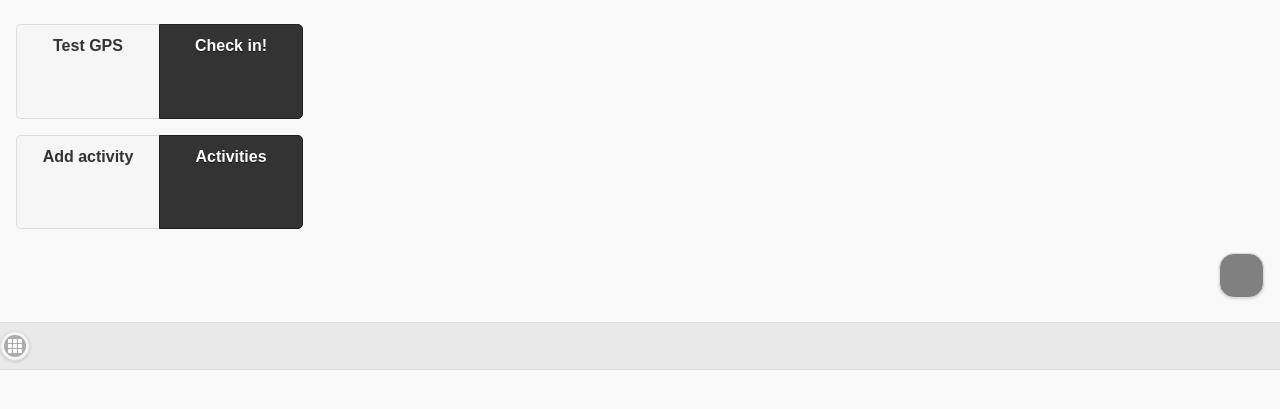
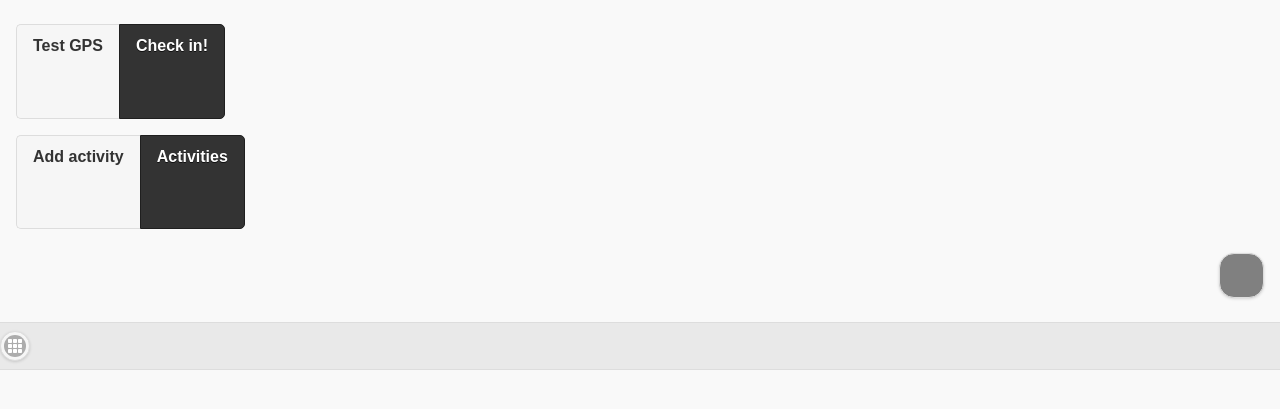
Before and after one commit to renatus/Exocortex, a PHP site: page / in a window 1280 px wide. Shown: the part 45-454 px from the top of the page. Run offline with PHP 8.4, Linux system fonts and the light colour scheme.

Commit message:
Make layout flexible

```diff
--- a/css/index.css
+++ b/css/index.css
@@ -12,7 +12,7 @@
 /* Make buttons square */
 .exo_square_button {
     height: 70px;
-    width: 110px;
+    /*width: 110px;*/
 }
 
 /*We should set padding-top to center text in button*/
```
Also changed, not shown: 1 other file.
